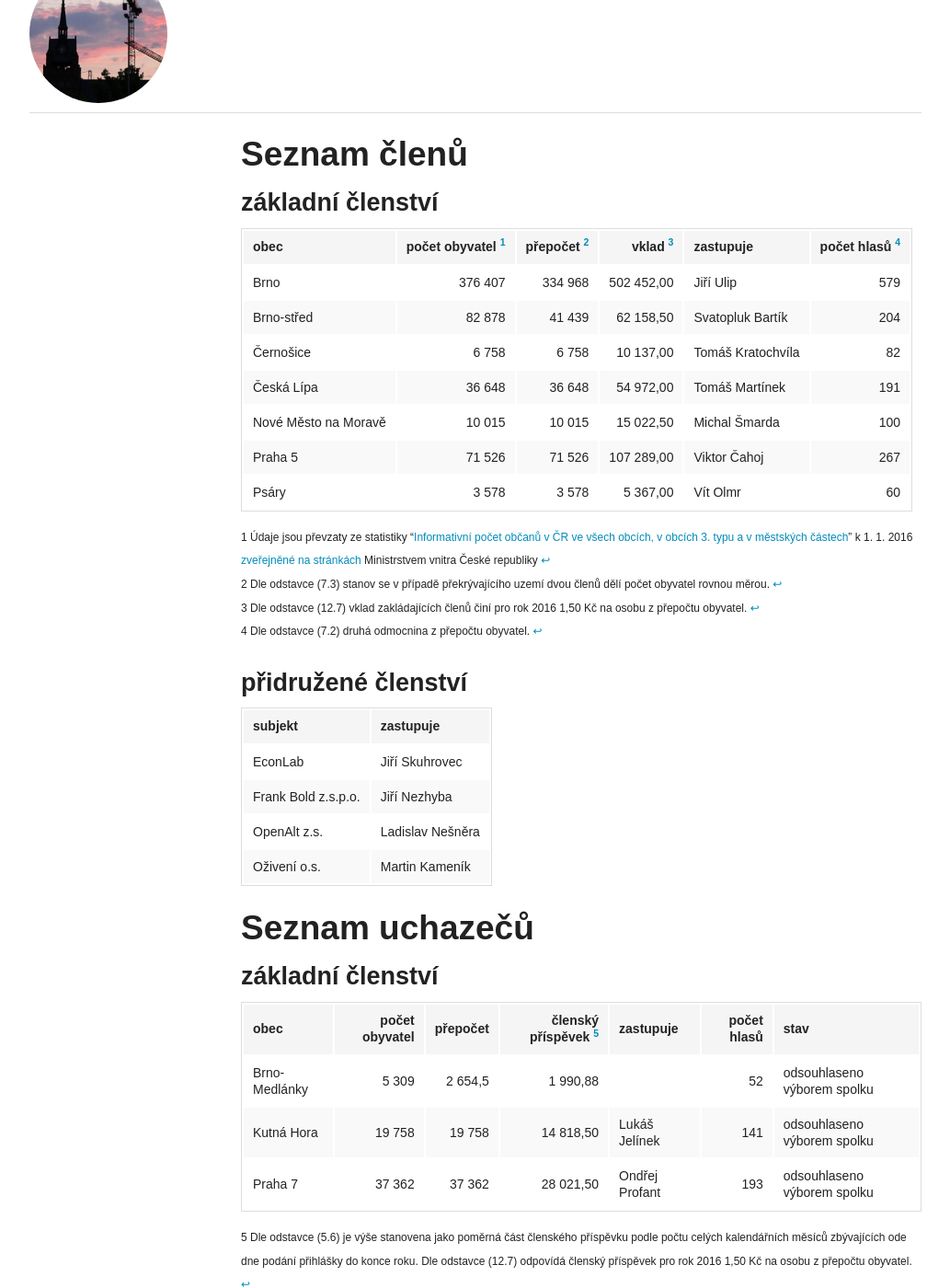
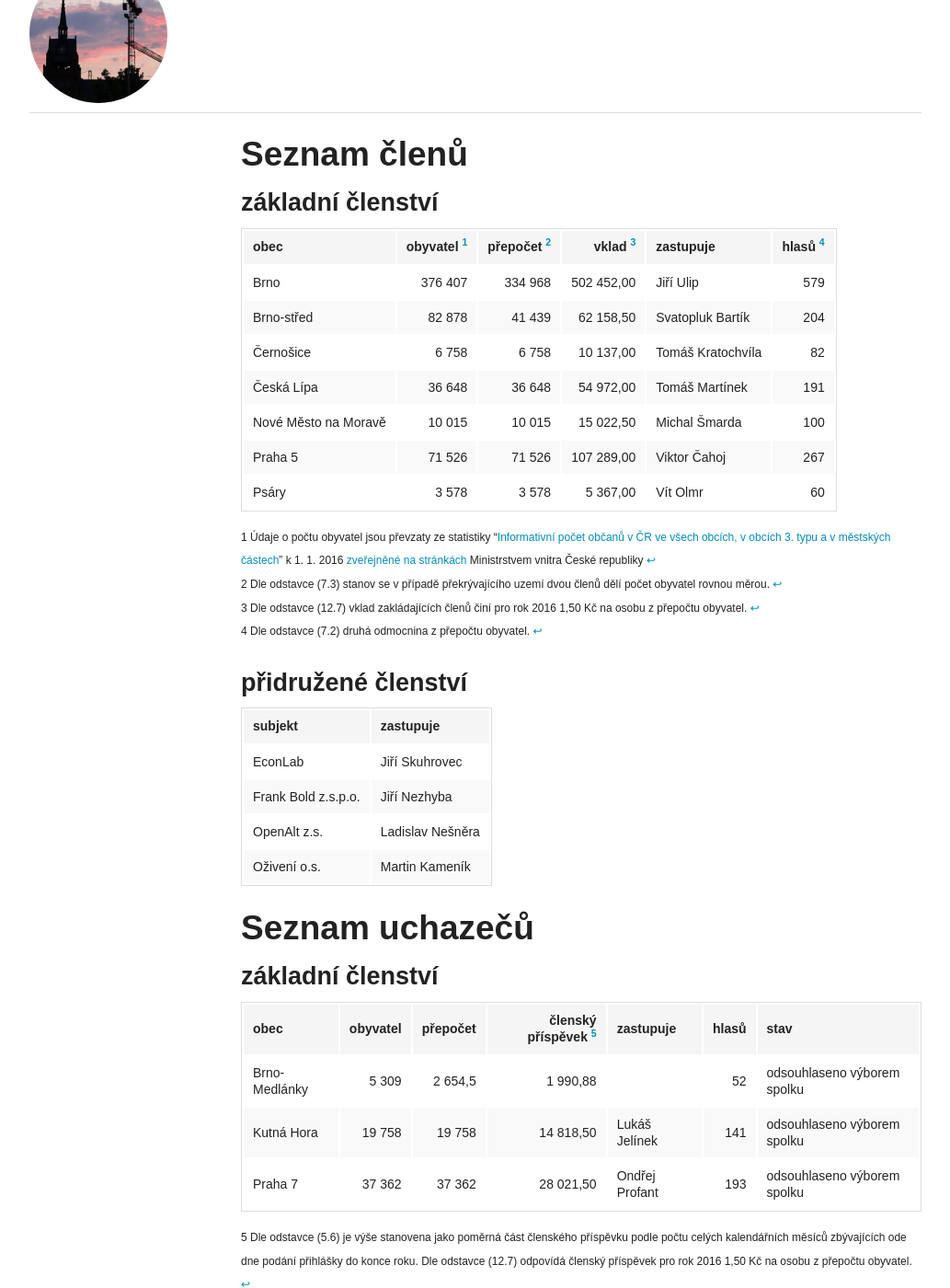
Before and after one commit to otevrenamesta/otevrenamesta.github.io, a Jekyll site: the page built from pages/clenstvi_new.md, in a window 1280 px wide and 1400 px high, scrolled down 446 px. Shown: the whole window at 92% size, without its empty margins (123-1156 px from the left). Built offline with Jekyll 4.4.1, drawn with Linux system fonts in a browser that asks for light colours; nearby versions of some CDN libraries; library files that are not in the unit come from our copies.

Commit message:
Update clenstvi_new.md

```diff
--- a/pages/clenstvi_new.md
+++ b/pages/clenstvi_new.md
@@ -22,7 +22,7 @@ image:
 
 ### základní členství
 
-obec | počet obyvatel <sup id="a1">[1](#f1)</sup> | přepočet <sup id="a2">[2](#f2)</sup> | vklad <sup id="a3">[3](#f3)</sup> | zastupuje | počet hlasů <sup id="a4">[4](#f4)</sup>
+obec | obyvatel <sup id="a1">[1](#f1)</sup> | přepočet <sup id="a2">[2](#f2)</sup> | vklad <sup id="a3">[3](#f3)</sup> | zastupuje | hlasů <sup id="a4">[4](#f4)</sup>
 --- | ---:| ---:| ---:| --- | ---:
 Brno | 376 407 | 334 968 | 502 452,00 | Jiří Ulip | 579
 Brno-střed | 82 878 | 41 439 | 62 158,50 | Svatopluk Bartík | 204
@@ -32,7 +32,7 @@ Nové Město na Moravě | 10 015 | 10 015 | 15 022,50 | Michal Šmarda | 100
 Praha 5 | 71 526 | 71 526 | 107 289,00 | Viktor Čahoj | 267
 Psáry | 3 578 | 3 578 | 5 367,00 | Vít Olmr | 60
 
-<sup><span id="f1">1</span> Údaje jsou převzaty ze statistiky "[Informativní počet občanů v ČR ve všech obcích, v obcích 3. typu a v městských částech](http://www.mvcr.cz/soubor/pocty-obyvatel-v-obcich-cr-pocet-obyvatel-k-1-1-2016-xls.aspx)" k 1. 1. 2016 [zveřejněné na stránkách](http://www.mvcr.cz/clanek/statistiky-pocty-obyvatel-v-obcich.aspx) Ministrstvem vnitra České republiky [↩](#a1)
+<sup><span id="f1">1</span> Údaje o počtu obyvatel jsou převzaty ze statistiky "[Informativní počet občanů v ČR ve všech obcích, v obcích 3. typu a v městských částech](http://www.mvcr.cz/soubor/pocty-obyvatel-v-obcich-cr-pocet-obyvatel-k-1-1-2016-xls.aspx)" k 1. 1. 2016 [zveřejněné na stránkách](http://www.mvcr.cz/clanek/statistiky-pocty-obyvatel-v-obcich.aspx) Ministrstvem vnitra České republiky [↩](#a1)
 <span id="f2">2</span> Dle odstavce (7.3) stanov se v případě překrývajícího uzemí dvou členů dělí počet obyvatel rovnou měrou. [↩](#a2)
 <span id="f3">3</span> Dle odstavce (12.7) vklad zakládajících členů činí pro rok 2016 1,50 Kč na osobu z přepočtu obyvatel. [↩](#a3)
 <span id="f4">4</span> Dle odstavce (7.2) druhá odmocnina z přepočtu obyvatel. [↩](#a4)</sup>
@@ -50,7 +50,7 @@ Oživení o.s. | Martin Kameník
 
 ### základní členství
 
-obec | počet obyvatel | přepočet | členský příspěvek <sup id="a5">[5](#f5)</sup>  | zastupuje | počet hlasů | stav
+obec | obyvatel | přepočet | členský příspěvek <sup id="a5">[5](#f5)</sup>  | zastupuje | hlasů | stav
 --- | ---:| ---:| ---:| --- | ---:| ---
 Brno-Medlánky | 5 309 | 2 654,5 | 1 990,88 |  | 52 | odsouhlaseno výborem spolku
 Kutná Hora | 19 758 | 19 758 | 14 818,50 | Lukáš Jelínek | 141 | odsouhlaseno výborem spolku
```
